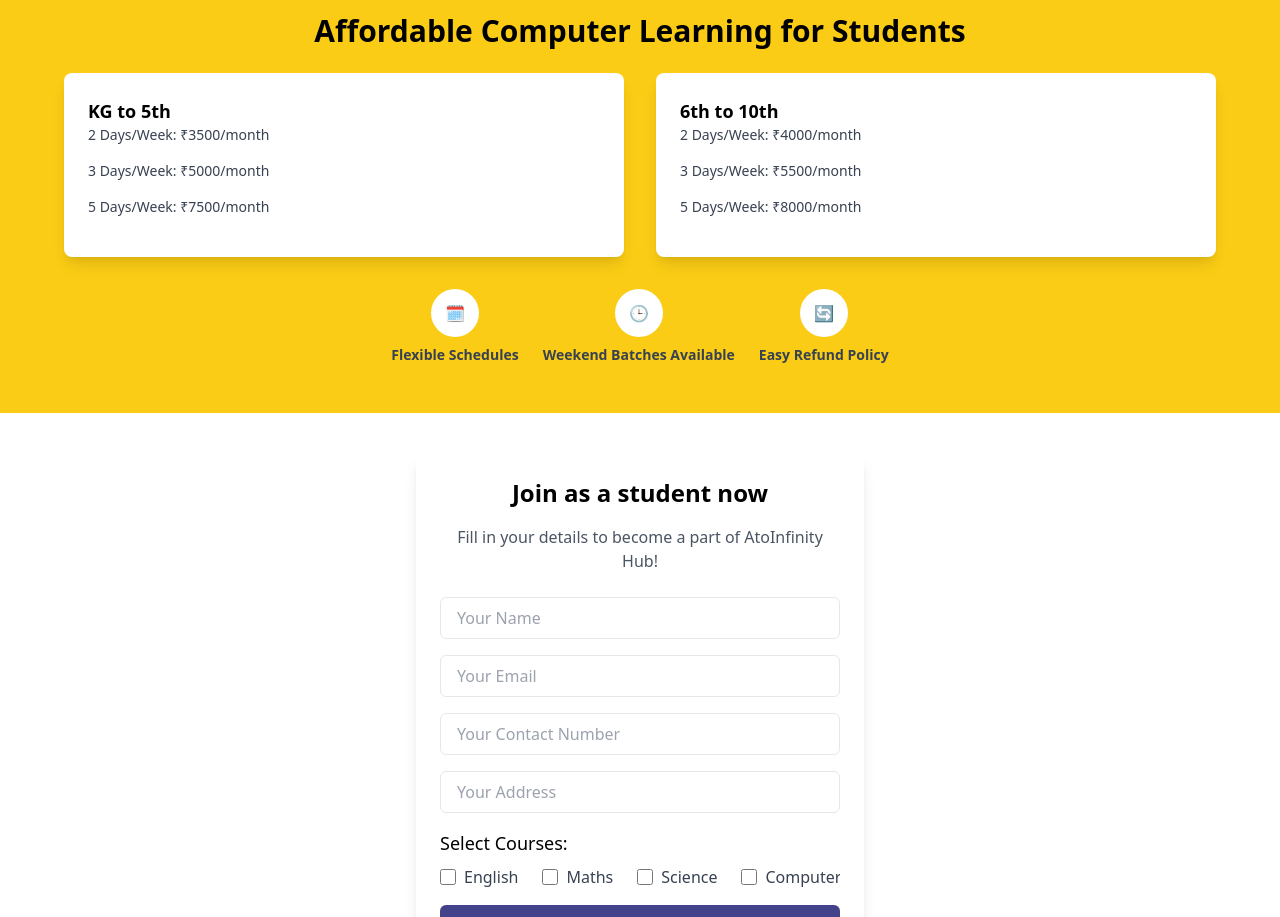
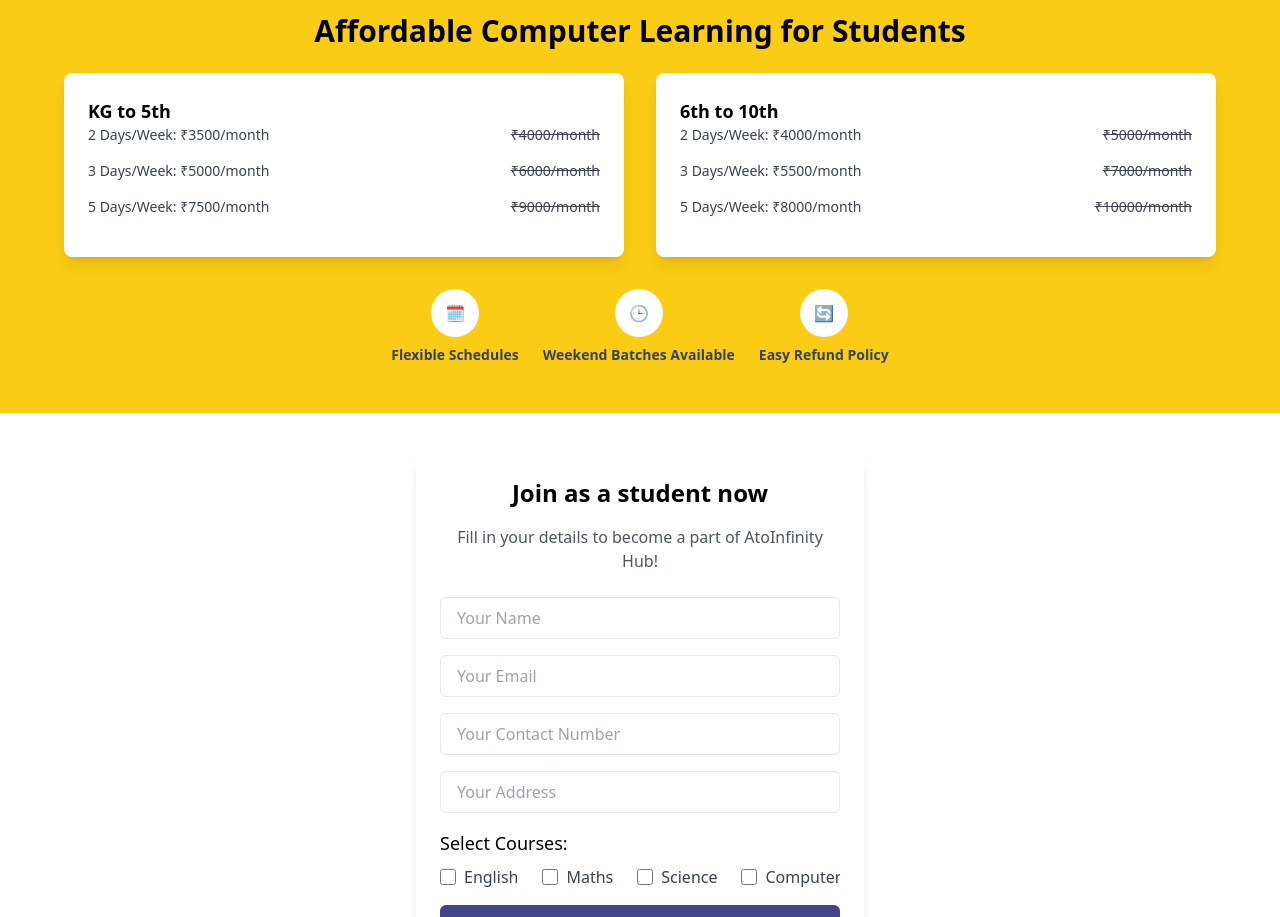
Before and after one commit to shubham201/mentor_platform, a Next.js app: page /courses/computer in a window 1280 px wide. Shown: the part 1140-2057 px from the top of the page. Built offline with nearby package versions, Linux system fonts and the light colour scheme.

Commit message:
courses updated

```diff
--- a/app/courses/computer/page.tsx
+++ b/app/courses/computer/page.tsx
@@ -75,17 +75,36 @@ export default function Computer() {
             {/* KG to 5th Fee Structure */}
             <div className="bg-white rounded-lg shadow-lg p-6 text-left transform hover:scale-105 transition duration-300">
               <h2 className="text-lg font-bold">KG to 5th</h2>
-              <p className="text-gray-700 text-sm mb-4">2 Days/Week: ₹3500/month</p>
-              <p className="text-gray-700 text-sm mb-4">3 Days/Week: ₹5000/month</p>
+              <div className="flex justify-between" >
+                <p className="text-gray-700 text-sm mb-4">2 Days/Week: ₹3500/month</p>
+                <p className="text-gray-700 text-sm line-through">₹4000/month</p>
+              </div>
+              <div className="flex justify-between" >
+                <p className="text-gray-700 text-sm mb-4">3 Days/Week: ₹5000/month</p>
+                <p className="text-gray-700 text-sm line-through">₹6000/month</p>
+              </div>
+              <div className="flex justify-between" >
               <p className="text-gray-700 text-sm mb-4">5 Days/Week: ₹7500/month</p>
+              <p className="text-gray-700 text-sm line-through">₹9000/month</p>
+              </div>
             </div>
 
             {/* 6th to 10th Fee Structure */}
             <div className="bg-white rounded-lg shadow-lg p-6 text-left transform hover:scale-105 transition duration-300">
               <h2 className="text-lg font-bold">6th to 10th</h2>
-              <p className="text-gray-700 text-sm mb-4">2 Days/Week: ₹4000/month</p>
-              <p className="text-gray-700 text-sm mb-4">3 Days/Week: ₹5500/month</p>
-              <p className="text-gray-700 text-sm mb-4">5 Days/Week: ₹8000/month</p>
+              <div className="flex justify-between">
+                  <p className="text-gray-700 text-sm mb-4">2 Days/Week: ₹4000/month</p>
+                  <p className="text-gray-700 text-sm line-through">₹5000/month</p>
+              </div>
+              <div className="flex justify-between">
+                <p className="text-gray-700 text-sm mb-4">3 Days/Week: ₹5500/month</p>
+                <p className="text-gray-700 text-sm line-through">₹7000/month</p>
+              </div>
+
+             <div className="flex justify-between">
+                <p className="text-gray-700 text-sm mb-4">5 Days/Week: ₹8000/month</p>
+                <p className="text-gray-700 text-sm line-through">₹10000/month</p>
+             </div >
             </div>
           </div>
 
--- a/app/courses/ctet/page.tsx
+++ b/app/courses/ctet/page.tsx
@@ -89,11 +89,14 @@ export default function CTETPreparation() {
             Affordable CTET Coaching for Aspiring Teachers
           </h1>
           <div className="flex justify-center">
-          <div className="max-w-xs bg-white rounded-lg shadow-lg p-6 text-left transform hover:scale-105 transition duration-300">
+          <div className=" bg-white rounded-lg shadow-lg p-6 text-left transform hover:scale-105 transition duration-300">
               <h2 className="text-lg font-bold">Group Batch (15 Students)</h2>
-            <p className="text-gray-700 text-sm mb-4">
-              ₹800/month
-            </p>
+
+              <div className="flex justify-between" >
+                <p className="text-gray-700 text-sm mb-4">₹800/month</p>
+                <p className="text-gray-700 text-sm line-through">₹1000/month</p>
+              </div>
+
             <p className="text-sm text-gray-600">Duration: 6 months</p>
           </div>
         </div>
--- a/app/courses/english/page.tsx
+++ b/app/courses/english/page.tsx
@@ -106,17 +106,36 @@ export default function English() {
             {/* KG to 5th Fee Structure */}
             <div className="bg-white rounded-lg shadow-lg p-6 text-left transform hover:scale-105 transition duration-300">
               <h2 className="text-lg font-bold">KG to 5th</h2>
-              <p className="text-gray-700 text-sm mb-4">2 Days/Week: ₹3500/month</p>
-              <p className="text-gray-700 text-sm mb-4">3 Days/Week: ₹5000/month</p>
+              <div className="flex justify-between" >
+                <p className="text-gray-700 text-sm mb-4">2 Days/Week: ₹3500/month</p>
+                <p className="text-gray-700 text-sm line-through">₹4000/month</p>
+              </div>
+              <div className="flex justify-between" >
+                <p className="text-gray-700 text-sm mb-4">3 Days/Week: ₹5000/month</p>
+                <p className="text-gray-700 text-sm line-through">₹6000/month</p>
+              </div>
+              <div className="flex justify-between" >
               <p className="text-gray-700 text-sm mb-4">5 Days/Week: ₹7500/month</p>
+              <p className="text-gray-700 text-sm line-through">₹9000/month</p>
+              </div>
             </div>
 
             {/* 6th to 10th Fee Structure */}
             <div className="bg-white rounded-lg shadow-lg p-6 text-left transform hover:scale-105 transition duration-300">
               <h2 className="text-lg font-bold">6th to 10th</h2>
-              <p className="text-gray-700 text-sm mb-4">2 Days/Week: ₹4000/month</p>
-              <p className="text-gray-700 text-sm mb-4">3 Days/Week: ₹5500/month</p>
-              <p className="text-gray-700 text-sm mb-4">5 Days/Week: ₹8000/month</p>
+              <div className="flex justify-between">
+                  <p className="text-gray-700 text-sm mb-4">2 Days/Week: ₹4000/month</p>
+                  <p className="text-gray-700 text-sm line-through">₹5000/month</p>
+              </div>
+              <div className="flex justify-between">
+                <p className="text-gray-700 text-sm mb-4">3 Days/Week: ₹5500/month</p>
+                <p className="text-gray-700 text-sm line-through">₹7000/month</p>
+              </div>
+
+             <div className="flex justify-between">
+                <p className="text-gray-700 text-sm mb-4">5 Days/Week: ₹8000/month</p>
+                <p className="text-gray-700 text-sm line-through">₹10000/month</p>
+             </div >
             </div>
           </div>
             <div className="flex justify-center mt-8 space-x-4">
--- a/app/courses/maths/page.tsx
+++ b/app/courses/maths/page.tsx
@@ -89,17 +89,36 @@ export default function English() {
             {/* KG to 5th Fee Structure */}
             <div className="bg-white rounded-lg shadow-lg p-6 text-left transform hover:scale-105 transition duration-300">
               <h2 className="text-lg font-bold">KG to 5th</h2>
-              <p className="text-gray-700 text-sm mb-4">2 Days/Week: ₹3500/month</p>
-              <p className="text-gray-700 text-sm mb-4">3 Days/Week: ₹5000/month</p>
+              <div className="flex justify-between" >
+                <p className="text-gray-700 text-sm mb-4">2 Days/Week: ₹3500/month</p>
+                <p className="text-gray-700 text-sm line-through">₹4000/month</p>
+              </div>
+              <div className="flex justify-between" >
+                <p className="text-gray-700 text-sm mb-4">3 Days/Week: ₹5000/month</p>
+                <p className="text-gray-700 text-sm line-through">₹6000/month</p>
+              </div>
+              <div className="flex justify-between" >
               <p className="text-gray-700 text-sm mb-4">5 Days/Week: ₹7500/month</p>
+              <p className="text-gray-700 text-sm line-through">₹9000/month</p>
+              </div>
             </div>
 
             {/* 6th to 10th Fee Structure */}
             <div className="bg-white rounded-lg shadow-lg p-6 text-left transform hover:scale-105 transition duration-300">
               <h2 className="text-lg font-bold">6th to 10th</h2>
-              <p className="text-gray-700 text-sm mb-4">2 Days/Week: ₹4000/month</p>
-              <p className="text-gray-700 text-sm mb-4">3 Days/Week: ₹5500/month</p>
-              <p className="text-gray-700 text-sm mb-4">5 Days/Week: ₹8000/month</p>
+              <div className="flex justify-between">
+                  <p className="text-gray-700 text-sm mb-4">2 Days/Week: ₹4000/month</p>
+                  <p className="text-gray-700 text-sm line-through">₹5000/month</p>
+              </div>
+              <div className="flex justify-between">
+                <p className="text-gray-700 text-sm mb-4">3 Days/Week: ₹5500/month</p>
+                <p className="text-gray-700 text-sm line-through">₹7000/month</p>
+              </div>
+
+             <div className="flex justify-between">
+                <p className="text-gray-700 text-sm mb-4">5 Days/Week: ₹8000/month</p>
+                <p className="text-gray-700 text-sm line-through">₹10000/month</p>
+             </div >
             </div>
           </div>
 
--- a/app/courses/science/page.tsx
+++ b/app/courses/science/page.tsx
@@ -93,17 +93,36 @@ export default function Science() {
             {/* KG to 5th Fee Structure */}
             <div className="bg-white rounded-lg shadow-lg p-6 text-left transform hover:scale-105 transition duration-300">
               <h2 className="text-lg font-bold">KG to 5th</h2>
-              <p className="text-gray-700 text-sm mb-4">2 Days/Week: ₹3500/month</p>
-              <p className="text-gray-700 text-sm mb-4">3 Days/Week: ₹5000/month</p>
+              <div className="flex justify-between" >
+                <p className="text-gray-700 text-sm mb-4">2 Days/Week: ₹3500/month</p>
+                <p className="text-gray-700 text-sm line-through">₹4000/month</p>
+              </div>
+              <div className="flex justify-between" >
+                <p className="text-gray-700 text-sm mb-4">3 Days/Week: ₹5000/month</p>
+                <p className="text-gray-700 text-sm line-through">₹6000/month</p>
+              </div>
+              <div className="flex justify-between" >
               <p className="text-gray-700 text-sm mb-4">5 Days/Week: ₹7500/month</p>
+              <p className="text-gray-700 text-sm line-through">₹9000/month</p>
+              </div>
             </div>
 
             {/* 6th to 10th Fee Structure */}
             <div className="bg-white rounded-lg shadow-lg p-6 text-left transform hover:scale-105 transition duration-300">
               <h2 className="text-lg font-bold">6th to 10th</h2>
-              <p className="text-gray-700 text-sm mb-4">2 Days/Week: ₹4000/month</p>
-              <p className="text-gray-700 text-sm mb-4">3 Days/Week: ₹5500/month</p>
-              <p className="text-gray-700 text-sm mb-4">5 Days/Week: ₹8000/month</p>
+              <div className="flex justify-between">
+                  <p className="text-gray-700 text-sm mb-4">2 Days/Week: ₹4000/month</p>
+                  <p className="text-gray-700 text-sm line-through">₹5000/month</p>
+              </div>
+              <div className="flex justify-between">
+                <p className="text-gray-700 text-sm mb-4">3 Days/Week: ₹5500/month</p>
+                <p className="text-gray-700 text-sm line-through">₹7000/month</p>
+              </div>
+
+             <div className="flex justify-between">
+                <p className="text-gray-700 text-sm mb-4">5 Days/Week: ₹8000/month</p>
+                <p className="text-gray-700 text-sm line-through">₹10000/month</p>
+             </div >
             </div>
           </div>
 
```
